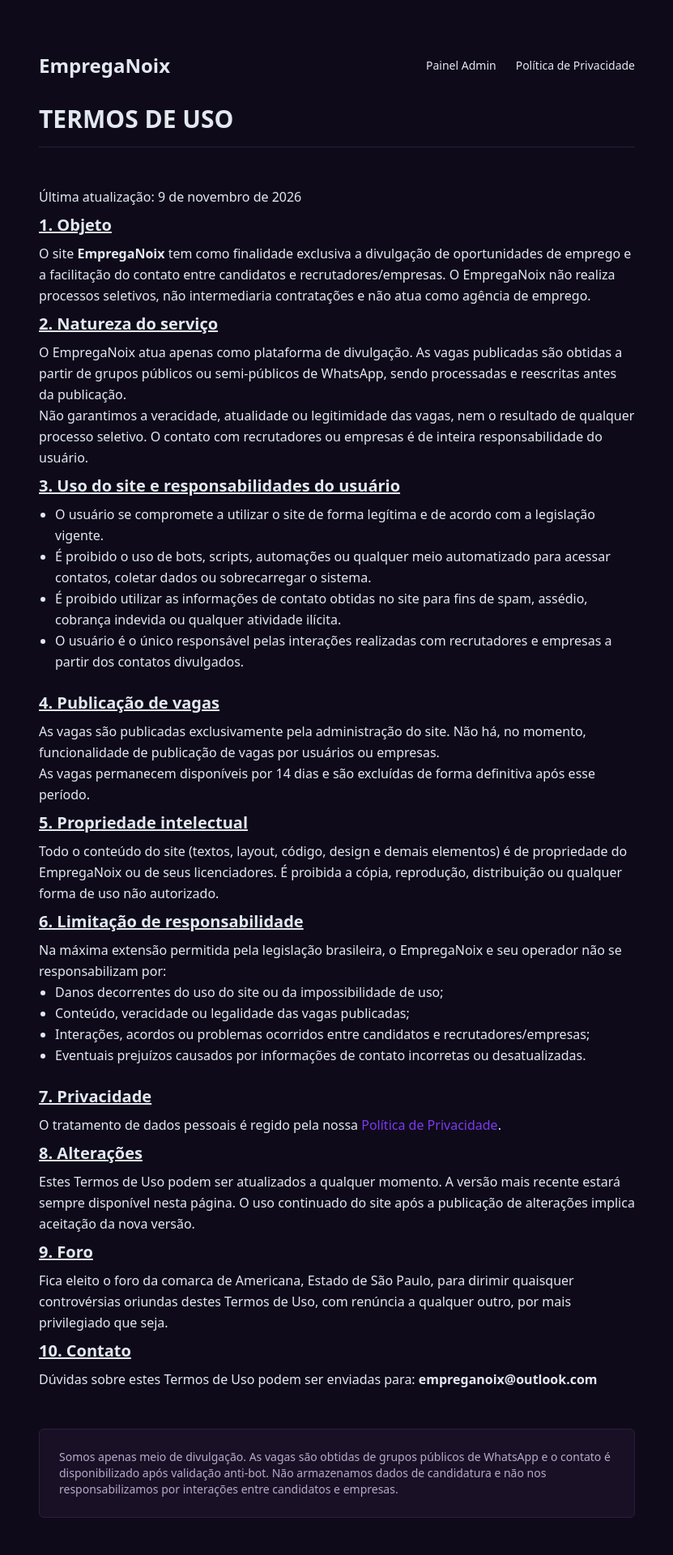
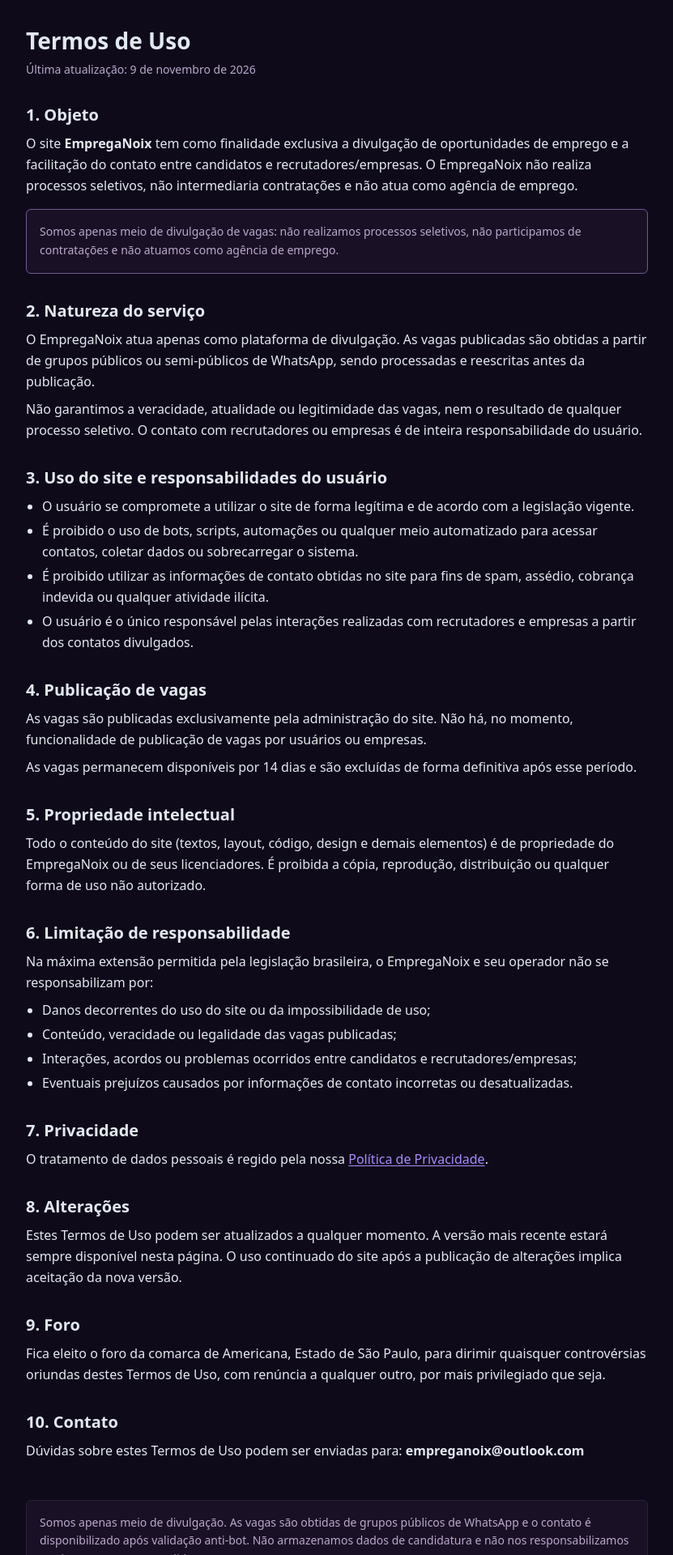
Before and after one commit to AndreCaue/NaoQueroUsar, a Next.js app in the folder frontend/: page /termos-de-uso in a window 1280 px wide. Shown: the part 80-2000 px from the top of the page at 81% size, without its empty margins (224-1055 px from the left). Built offline with nearby package versions, Linux system fonts and the light colour scheme.

Commit message:
feat(09-02): restructure termos-de-uso and add intermediary notice
- remove nested landmarks and align headings/tokens with shell
- add required 'Somos apenas meio de divulgação' notice after section 1
- switch privacidade link to next/link and preserve legal copy

```diff
--- a/frontend/app/(public)/termos-de-uso/page.tsx
+++ b/frontend/app/(public)/termos-de-uso/page.tsx
@@ -1,78 +1,55 @@
-/* eslint-disable */
-/* import.meta disable */
-
 import type { Metadata } from "next";
+import Link from "next/link";
 
 export const metadata: Metadata = {
   title: "Termos de Uso — EmpregaNoix",
   description:
-    "Termos de uso da plataforma EmpregaNoix. Regras para uso do site e da plataforma de vagas.",
+    "Termos de Uso do EmpregaNoix: divulgação de vagas, responsabilidades do usuário, expiração em 14 dias, limitação de responsabilidade e foro de Americana/SP.",
 };
 
 export default function TermosDeUsoPage() {
   return (
-    <main className="min-h-screen bg-canvas text-fg">
-      <div className="max-w-3xl mx-auto px-4 py-12">
-        <header className="mb-12">
-          <div className="flex items-center justify-between mb-8">
-            <span className="text-2xl font-bold">EmpregaNoix</span>
-            <nav>
-              <ul className="flex gap-6 text-sm">
-                <li>
-                  <a
-                    href="/admin/paste"
-                    className="hover:text-accent-strong transition-colors"
-                  >
-                    Painel Admin
-                  </a>
-                </li>
-                <li>
-                  <a
-                    href="/privacidade"
-                    className="hover:text-accent-strong transition-colors"
-                  >
-                    Política de Privacidade
-                  </a>
-                </li>
-              </ul>
-            </nav>
-          </div>
+    <article className="mx-auto w-full max-w-3xl py-4">
+      <h1 className="text-[28px] font-semibold leading-tight [text-wrap:balance]">
+        Termos de Uso
+      </h1>
+      <p className="mt-2 text-sm text-fg-muted">
+        Última atualização: 9 de novembro de 2026
+      </p>
 
-          <h1 className="text-3xl font-semibold border-b border-line pb-4 mb-8">
-            TERMOS DE USO
-          </h1>
-        </header>
-
-        <article className="prose lg:prose-xl text-base leading-relaxed">
-          <p>Última atualização: 9 de novembro de 2026</p>
-
-          <h2 className="text-xl font-bold my-2 underline">1. Objeto</h2>
-          <p>
+      <div className="mt-8 text-base leading-relaxed text-fg">
+        <h2 className="mt-8 text-xl font-semibold text-fg">1. Objeto</h2>
+        <p className="mt-2">
           O site <strong>EmpregaNoix</strong> tem como finalidade exclusiva a
           divulgação de oportunidades de emprego e a facilitação do contato
           entre candidatos e recrutadores/empresas. O EmpregaNoix não realiza
           processos seletivos, não intermediaria contratações e não atua como
           agência de emprego.
         </p>
+        <p className="mt-4 rounded-md border border-line-strong bg-surface p-4 text-sm leading-relaxed text-fg-muted">
+          Somos apenas meio de divulgação de vagas: não realizamos processos
+          seletivos, não participamos de contratações e não atuamos como agência
+          de emprego.
+        </p>
 
-          <h2 className="text-xl font-bold my-2 underline">
+        <h2 className="mt-8 text-xl font-semibold text-fg">
           2. Natureza do serviço
         </h2>
-          <p>
+        <p className="mt-2">
           O EmpregaNoix atua apenas como plataforma de divulgação. As vagas publicadas
           são obtidas a partir de grupos públicos ou semi-públicos de
           WhatsApp, sendo processadas e reescritas antes da publicação.
         </p>
-          <p>
+        <p className="mt-2">
           Não garantimos a veracidade, atualidade ou legitimidade das vagas,
           nem o resultado de qualquer processo seletivo. O contato com
           recrutadores ou empresas é de inteira responsabilidade do usuário.
         </p>
 
-          <h2 className="text-xl font-bold my-2 underline">
+        <h2 className="mt-8 text-xl font-semibold text-fg">
           3. Uso do site e responsabilidades do usuário
         </h2>
-          <ul className="list-disc pl-5 mb-6">
+        <ul className="mt-2 list-disc space-y-1 pl-5">
           <li>
             O usuário se compromete a utilizar o site de forma legítima e de
             acordo com a legislação vigente.
@@ -93,37 +70,37 @@ export default function TermosDeUsoPage() {
           </li>
         </ul>
 
-          <h2 className="text-xl font-bold my-2 underline">
+        <h2 className="mt-8 text-xl font-semibold text-fg">
           4. Publicação de vagas
         </h2>
-          <p>
+        <p className="mt-2">
           As vagas são publicadas exclusivamente pela administração do site.
           Não há, no momento, funcionalidade de publicação de vagas por
           usuários ou empresas.
         </p>
-          <p>
+        <p className="mt-2">
           As vagas permanecem disponíveis por 14 dias e são excluídas de forma
           definitiva após esse período.
         </p>
 
-          <h2 className="text-xl font-bold my-2 underline">
+        <h2 className="mt-8 text-xl font-semibold text-fg">
           5. Propriedade intelectual
         </h2>
-          <p>
+        <p className="mt-2">
           Todo o conteúdo do site (textos, layout, código, design e demais
           elementos) é de propriedade do EmpregaNoix ou de seus licenciadores. É
           proibida a cópia, reprodução, distribuição ou qualquer forma de uso
           não autorizado.
         </p>
 
-          <h2 className="text-xl font-bold my-2 underline">
+        <h2 className="mt-8 text-xl font-semibold text-fg">
           6. Limitação de responsabilidade
         </h2>
-          <p>
+        <p className="mt-2">
           Na máxima extensão permitida pela legislação brasileira, o EmpregaNoix e seu
           operador não se responsabilizam por:
         </p>
-          <ul className="list-disc pl-5 mb-6">
+        <ul className="mt-2 list-disc space-y-1 pl-5">
           <li>
             Danos decorrentes do uso do site ou da impossibilidade de uso;
           </li>
@@ -140,51 +117,41 @@ export default function TermosDeUsoPage() {
           </li>
         </ul>
 
-          <h2 className="text-xl font-bold my-2 underline">
-            7. Privacidade
-          </h2>
-          <p>
+        <h2 className="mt-8 text-xl font-semibold text-fg">7. Privacidade</h2>
+        <p className="mt-2">
           O tratamento de dados pessoais é regido pela nossa{" "}
-            <a
+          <Link
             href="/privacidade"
-              className="text-accent-strong hover:underline"
+            className="text-accent-soft underline underline-offset-2 hover:text-accent"
           >
             Política de Privacidade
-            </a>
+          </Link>
           .
         </p>
 
-          <h2 className="text-xl font-bold my-2 underline">
-            8. Alterações
-          </h2>
-          <p>
+        <h2 className="mt-8 text-xl font-semibold text-fg">8. Alterações</h2>
+        <p className="mt-2">
           Estes Termos de Uso podem ser atualizados a qualquer momento. A
           versão mais recente estará sempre disponível nesta página. O uso
           continuado do site após a publicação de alterações implica aceitação
           da nova versão.
         </p>
 
-          <h2 className="text-xl font-bold my-2 underline">
-            9. Foro
-          </h2>
-          <p>
+        <h2 className="mt-8 text-xl font-semibold text-fg">9. Foro</h2>
+        <p className="mt-2">
           Fica eleito o foro da comarca de Americana, Estado de São Paulo,
           para dirimir quaisquer controvérsias oriundas destes Termos de Uso,
           com renúncia a qualquer outro, por mais privilegiado que seja.
         </p>
 
-          <h2 className="text-xl font-bold my-2 underline">
-            10. Contato
-          </h2>
-          <p>
+        <h2 className="mt-8 text-xl font-semibold text-fg">10. Contato</h2>
+        <p className="mt-2">
           Dúvidas sobre estes Termos de Uso podem ser enviadas para:{" "}
           <strong>empreganoix@outlook.com</strong>
         </p>
-        </article>
 
-        {/* Required LGPD notice — verbatim */}
-        <div className="mt-12 p-6 bg-surface border border-line rounded-md mb-8">
-          <p className="text-sm text-fg-muted">
+        <div className="mt-12 rounded-md border border-line bg-surface p-4 text-sm leading-relaxed text-fg-muted">
+          <p>
             Somos apenas meio de divulgação. As vagas são obtidas de grupos
             públicos de WhatsApp e o contato é disponibilizado após validação
             anti-bot. Não armazenamos dados de candidatura e não nos
@@ -192,6 +159,6 @@ export default function TermosDeUsoPage() {
           </p>
         </div>
       </div>
-    </main>
+    </article>
   );
 }
```
Lines whose indentation alone changed are shown as unchanged.
